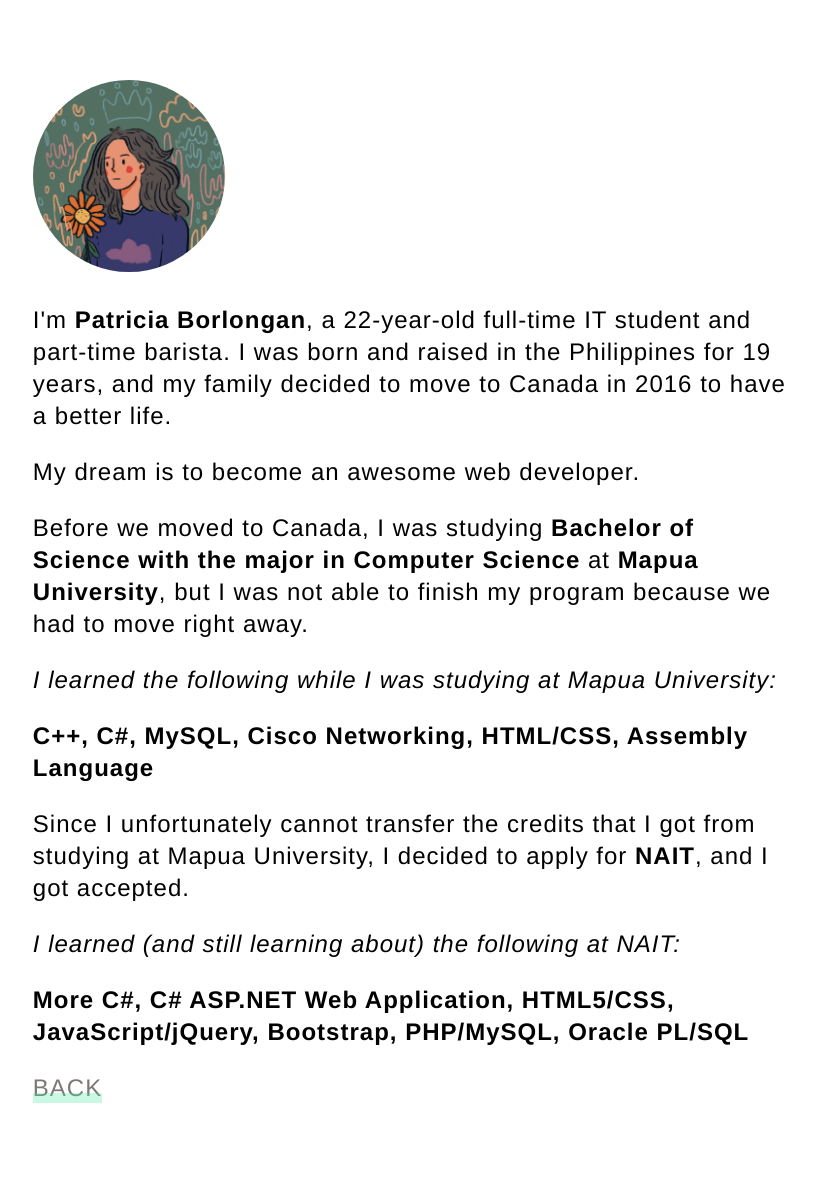
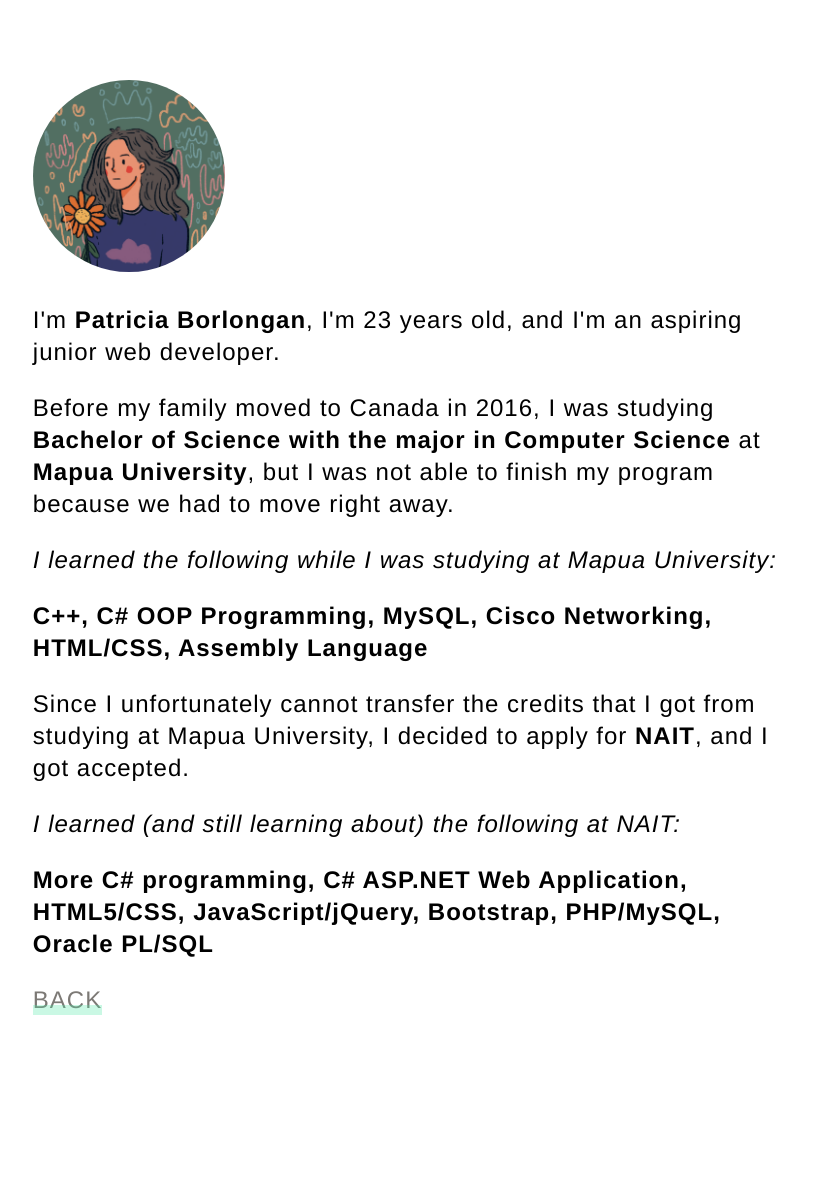
Before and after one commit to pborlongan/pborlongan.github.io, a Jekyll site: the page built from about-me/index.html, in a window 1280 px wide. Shown: the whole page, without its empty margins (228-1043 px from the left). Built offline with Jekyll 4.4.1, drawn with Linux system fonts in a browser that asks for light colours; after the commit the page ends 1096 px from its top, so only the background shows below that.

```diff
--- a/_config.yml
+++ b/_config.yml
@@ -3,3 +3,5 @@ markdown: kramdown
 permalink: /blog/:year/:month/:day/:title
 paginate: 5
 paginate_path: "/blog/page:num/"
+plugins:
+  - jemoji
--- a/about-me/index.html
+++ b/about-me/index.html
@@ -6,18 +6,17 @@ title: More about Pat
             <a href="../index.html"><img src="../img/originals/self.png" alt="my picture" /></a>
         </div>
         <div class="self">
-            <p>I'm <b>Patricia Borlongan</b>, a 22-year-old full-time IT student and part-time barista. I was born and raised in the Philippines for 19 years, and my family decided to move to Canada in 2016 to have a better life.</p>
-            <p>My dream is to become an awesome web developer.</p>
+            <p>I'm <b>Patricia Borlongan</b>, I'm 23 years old, and I'm an aspiring junior web developer.</p>
         </div>
         <div class="education">
-            <p>Before we moved to Canada, I was studying <b>Bachelor of Science with the major in Computer Science</b> at <b>Mapua University</b>, but I was not able to finish my program because we had to move right away.</p>
+            <p>Before my family moved to Canada in 2016, I was studying <b>Bachelor of Science with the major in Computer Science</b> at <b>Mapua University</b>, but I was not able to finish my program because we had to move right away.</p>
             <p><i>I learned the following while I was studying at Mapua University:</i></p>
-            <p><b>C++, C#, MySQL, Cisco Networking, HTML/CSS, Assembly Language</b></p>
+            <p><b>C++, C# OOP Programming, MySQL, Cisco Networking, HTML/CSS, Assembly Language</b></p>
         </div>
         <div class="education">
             <p>Since I unfortunately cannot transfer the credits that I got from studying at Mapua University, I decided to apply for <b>NAIT</b>, and I got accepted.</p>
             <p><i>I learned (and still learning about) the following at NAIT:</i></p>
-            <p><b>More C#, C# ASP.NET Web Application, HTML5/CSS, JavaScript/jQuery, Bootstrap, PHP/MySQL, Oracle PL/SQL</b></p>
+            <p><b>More C# programming, C# ASP.NET Web Application, HTML5/CSS, JavaScript/jQuery, Bootstrap, PHP/MySQL, Oracle PL/SQL</b></p>
         </div>
 
         <p><a href="http://soymilktv.me">BACK</a></p>
--- a/games/index.html
+++ b/games/index.html
@@ -3,8 +3,9 @@ layout: default
 title: games games
 ---
 <div class="games">
-    <h1>{{ page.title }}</h1>
+    <h1>Games I'm currently playing:</h1>
     <ul>
+        <li>GTA V</li>
         <li>Minecraft</li>
         <li>Celeste</li>
         <li>Overwatch</li>
--- a/index.html
+++ b/index.html
@@ -4,7 +4,7 @@ title: Hi, hello.
 ---
 <div class="profile">
 	<img src="img/originals/me.jpg" alt="my picture" />
-	 <p>Nice to meet you, I'm <b><u>Pat</u></b>! I'm a <b>Computer Software Development</b> student at the Northern Alberta Institute of Technology. I'm currently studying <u>PHP/MySQL</u>, <u>System Analysis and Design</u>, and <u>Intermediate Application Development</u>.</p>
+	 <p>Nice to meet you, I'm <b><u>Pat</u></b>! I'm a <b>Computer Software Development</b> student at the Northern Alberta Institute of Technology. I'm currently woking on my <u>Capstone Project</u>!</p>
 	 <p>I'm a volunteer mentor for <b>Canada Learning Code</b>, and I volunteer a lot for <b>NAIT</b> as well! (Volunteering got me on the cover of NAIT's 2020/2021 Viewbook, <i>humble brag</i>)</p>
 </div>
 <div class="about-me">
@@ -13,6 +13,6 @@ title: Hi, hello.
 
 </div>
 <div class="links">
-	 <p>Aaaaand here's how you can reach me!</p>
+	 <p>Aaaaand here's how you can reach me:</p>
 	 <p><a href="https://github.com/pborlongan">Github</a>, <a href="https://instagram.com/soymilktv">Instagram</a>, <a href="mailto:borlonganpatricia@gmail.com">Mail~!</a> <a href="blog/index.html">Blog!</a></p>
 </div>
```
Also changed, not shown: _posts/2019-10-01-entry03.md (deleted, +0 -17 lines), _posts/2020-01-07-entry05.md (added, +25 -0 lines).
